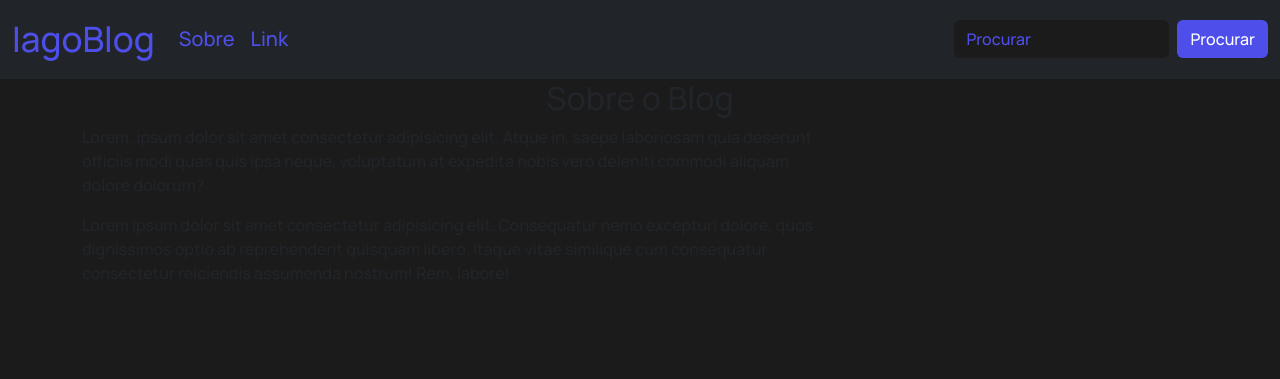
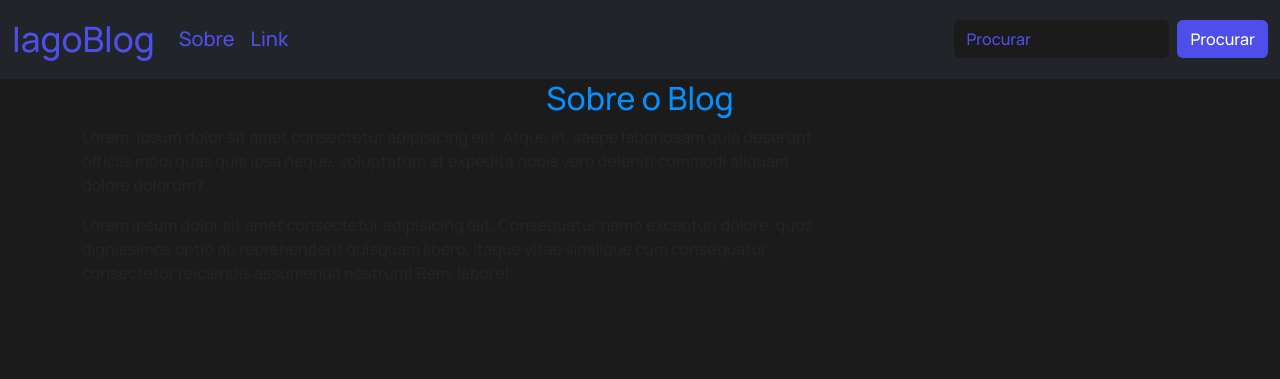
Before and after one commit to IagoSiilva/Blog_django, a Django app: page /sobre/ in a window 1280 px wide. Shown: the top 379 px of the page. Run offline with Django 4.2, Linux system fonts and the light colour scheme.

Commit message:
Atualizacao

```diff
--- a/app/static/app/css/styles.css
+++ b/app/static/app/css/styles.css
@@ -149,3 +149,6 @@ nav{
 ::-webkit-scrollbar-thumb{
     background-color: #4E4FEB;
 }
+h2{
+    color: #068FFF;
+}
```
